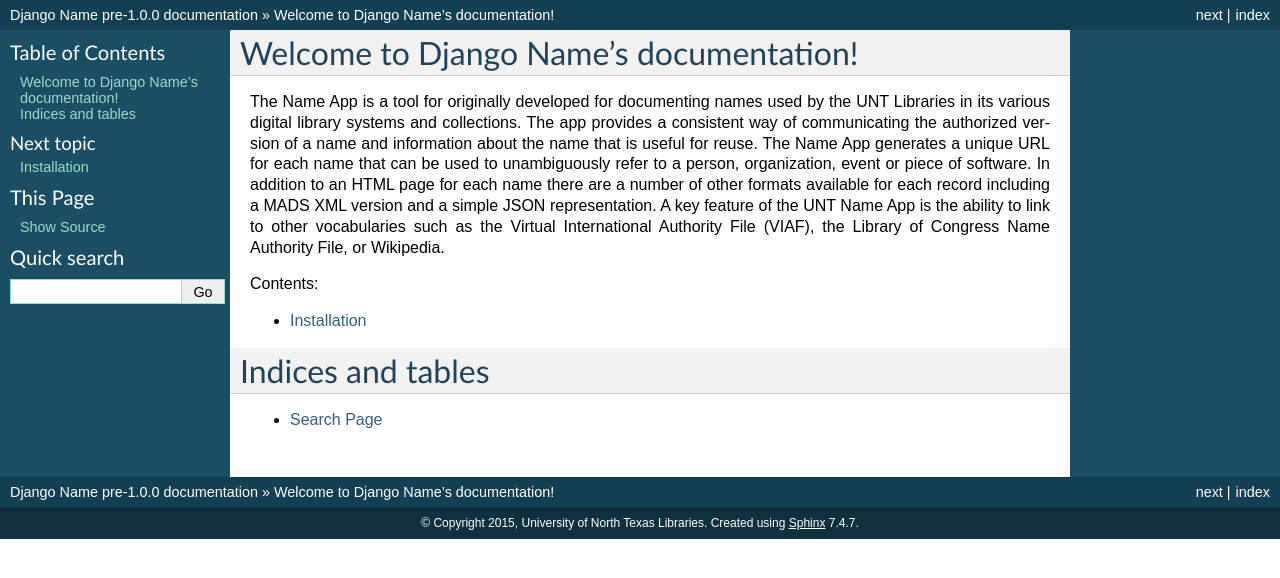
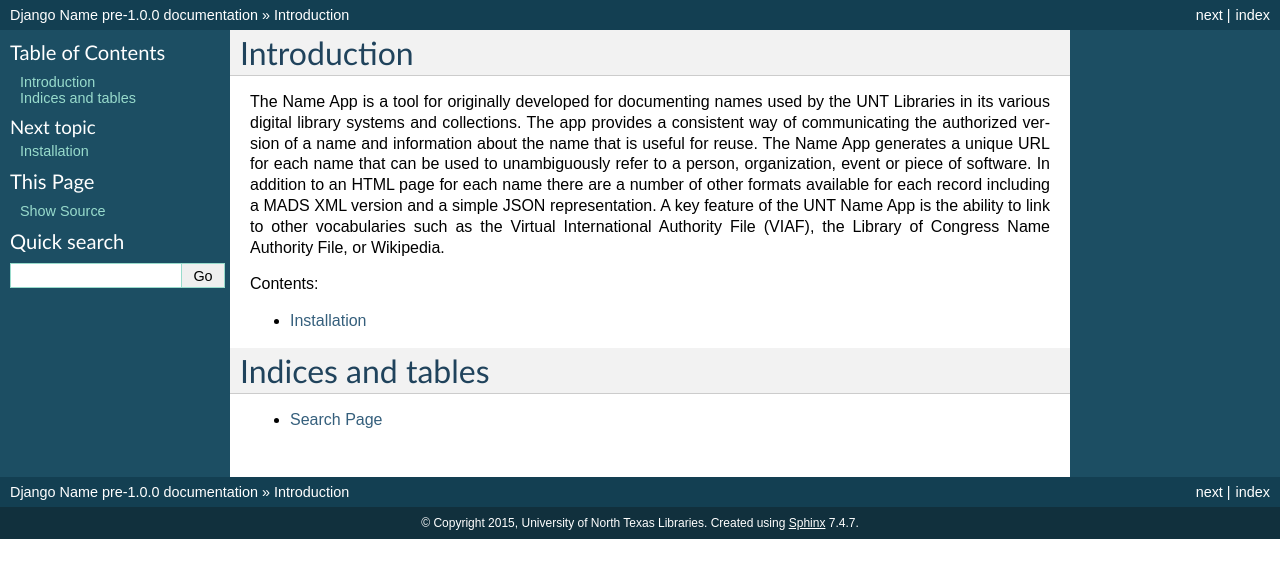
Before and after one commit to unt-libraries/django-name, a Sphinx documentation site: the page built from docs/index.rst, in a window 1280 px wide. Shown: the top 578 px of the page. Built offline with Sphinx 7.4.7, drawn with Linux system fonts in a browser that asks for light colours; pages that are not in the unit, such as notebooks, are missing from menus.

Commit message:
Change the header text.

```diff
--- a/docs/index.rst
+++ b/docs/index.rst
@@ -3,7 +3,7 @@
    You can adapt this file completely to your liking, but it should at least
    contain the root `toctree` directive.
 
-Welcome to Django Name's documentation!
+Introduction
 =======================================
 
 The Name App is a tool for originally developed for documenting names used by the UNT Libraries in its various digital library systems and collections. The app provides a consistent way of communicating the authorized version of a name and information about the name that is useful for reuse. The Name App generates a unique URL for each name that can be used to unambiguously refer to a person, organization, event or piece of software. In addition to an HTML page for each name there are a number of other formats available for each record including a MADS XML version and a simple JSON representation. A key feature of the UNT Name App is the ability to link to other vocabularies such as the Virtual International Authority File (VIAF), the Library of Congress Name Authority File, or Wikipedia.
```
